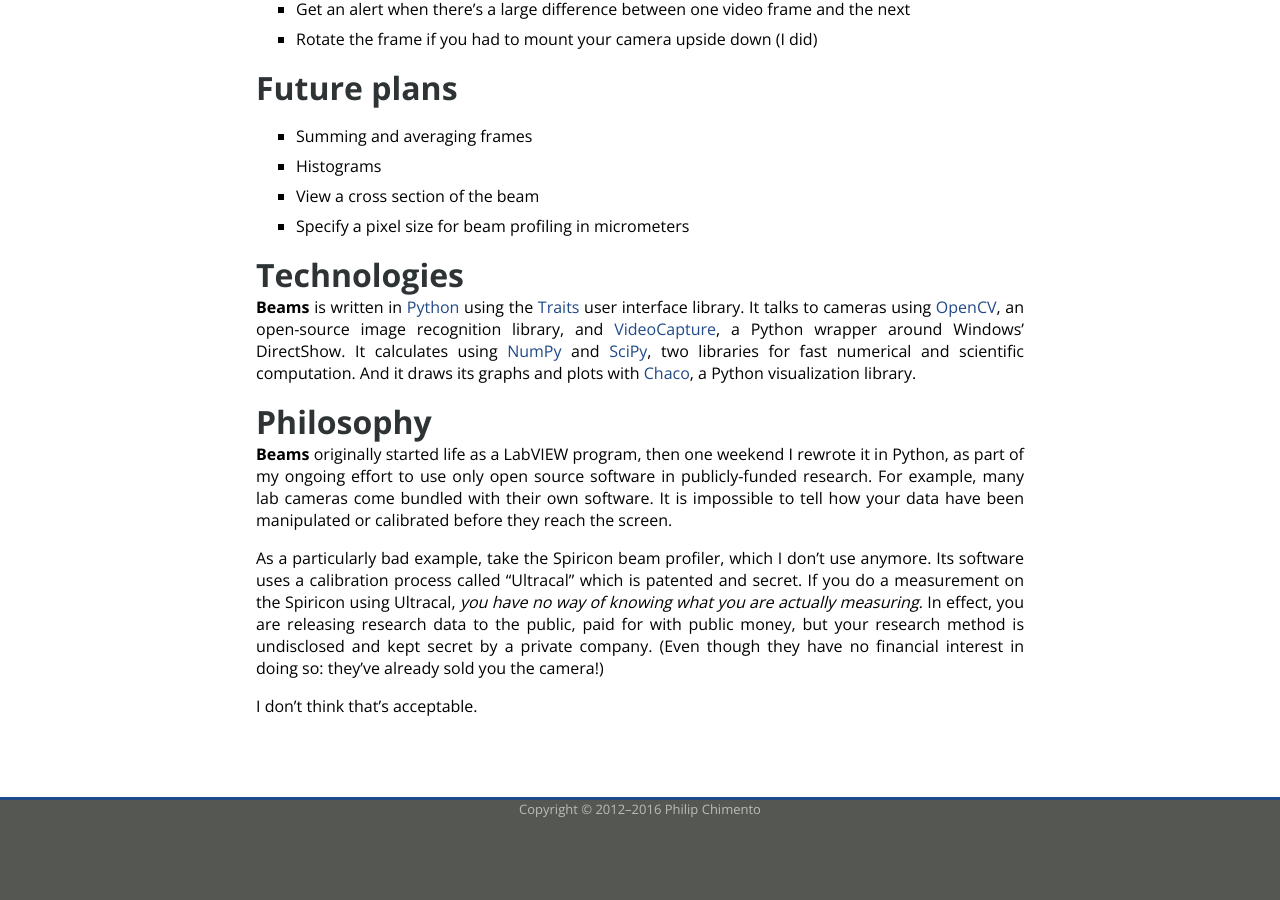
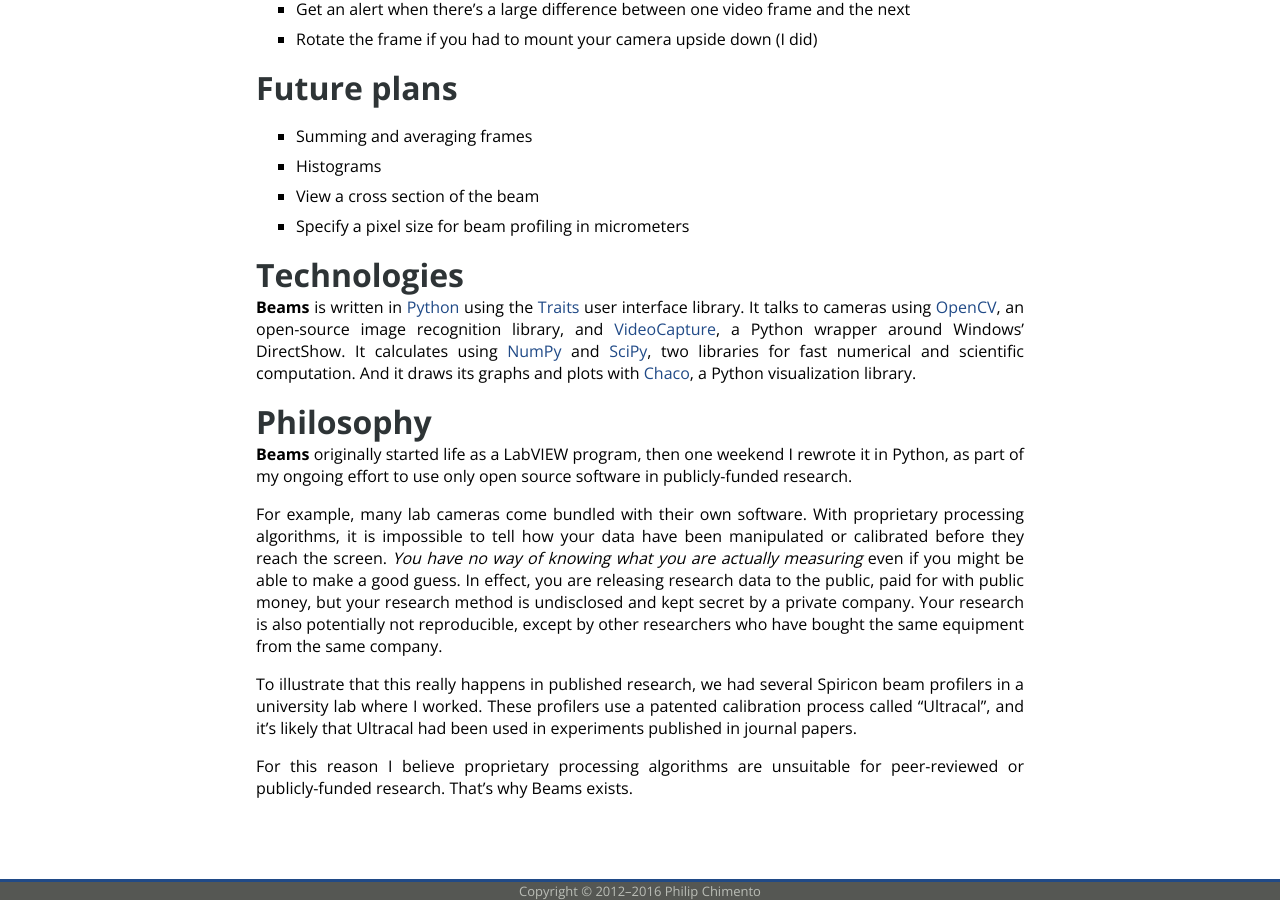
Before and after one commit to ptomato/ptomato.github.com, a Jekyll site: the page built from opensource/beams/beams.md, in a window 1280 px wide and 900 px high, scrolled down 1052 px. Built offline with Jekyll 4.4.1, drawn with Linux system fonts in a browser that asks for light colours; before the commit the page ends 1870 px from its top, so only the background shows below that.

Commit message:
Crack down less on Spiricon
I was probably a bit overzealous when I originally wrote this.

```diff
--- a/opensource/beams/beams.md
+++ b/opensource/beams/beams.md
@@ -62,13 +62,15 @@
 # Philosophy #
 
 **Beams** originally started life as a LabVIEW program, then one weekend I rewrote it in Python, as part of my ongoing effort to use only open source software in publicly-funded research.
+
 For example, many lab cameras come bundled with their own software.
-It is impossible to tell how your data have been manipulated or calibrated before they reach the screen.
+With proprietary processing algorithms, it is impossible to tell how your data have been manipulated or calibrated before they reach the screen.
+_You have no way of knowing what you are actually measuring_ even if you might be able to make a good guess.
+In effect, you are releasing research data to the public, paid for with public money, but your research method is undisclosed and kept secret by a private company.
+Your research is also potentially not reproducible, except by other researchers who have bought the same equipment from the same company.
 
-As a particularly bad example, take the Spiricon beam profiler, which I don't use anymore.
-Its software uses a calibration process called “Ultracal” which is patented and secret.
-If you do a measurement on the Spiricon using Ultracal, _you have no way of knowing what you are actually measuring._
-In effect, you are releasing research data to the public, paid for with public money, but your research method is undisclosed and kept secret by a private company.
-(Even though they have no financial interest in doing so: they've already sold you the camera!)
+To illustrate that this really happens in published research, we had several Spiricon beam profilers in a university lab where I worked.
+These profilers use a patented calibration process called “Ultracal”, and it's likely that Ultracal had been used in experiments published in journal papers.
 
-I don't think that's acceptable.
+For this reason I believe proprietary processing algorithms are unsuitable for peer-reviewed or publicly-funded research.
+That's why Beams exists.
```
